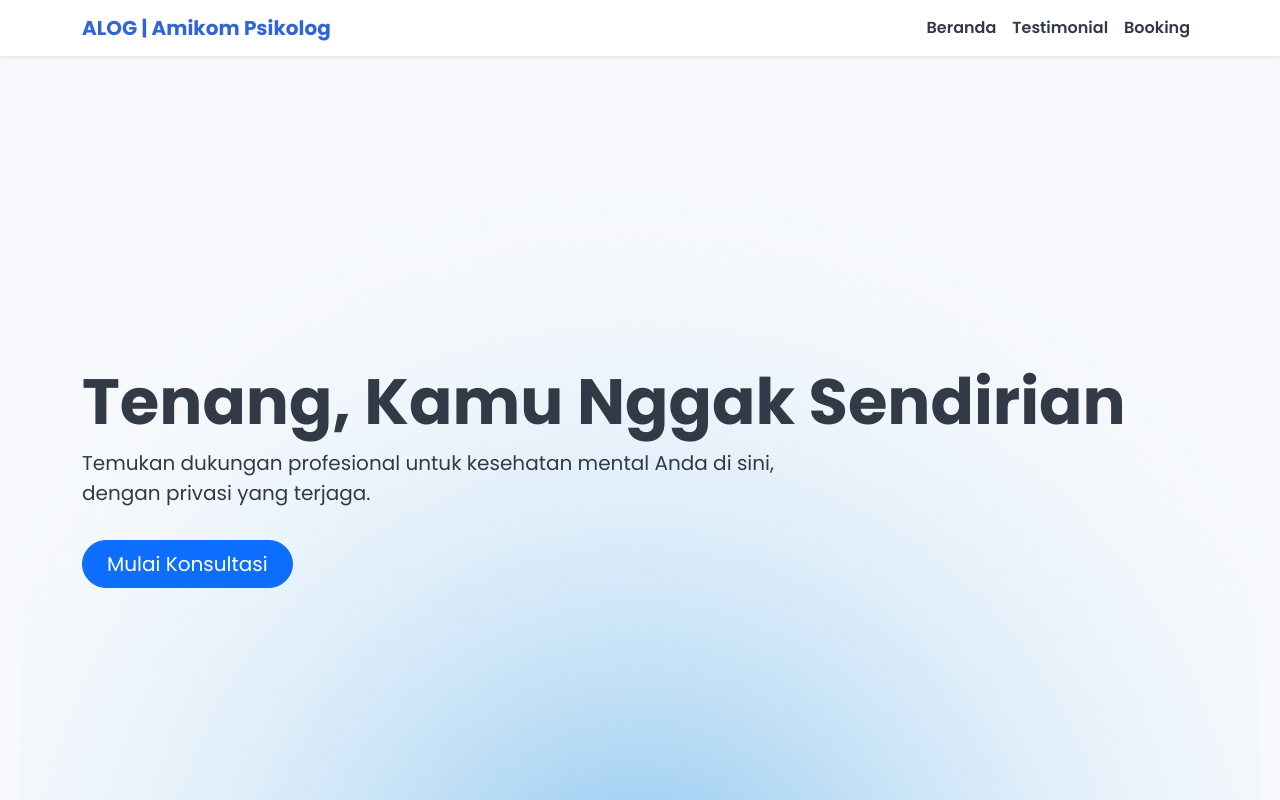
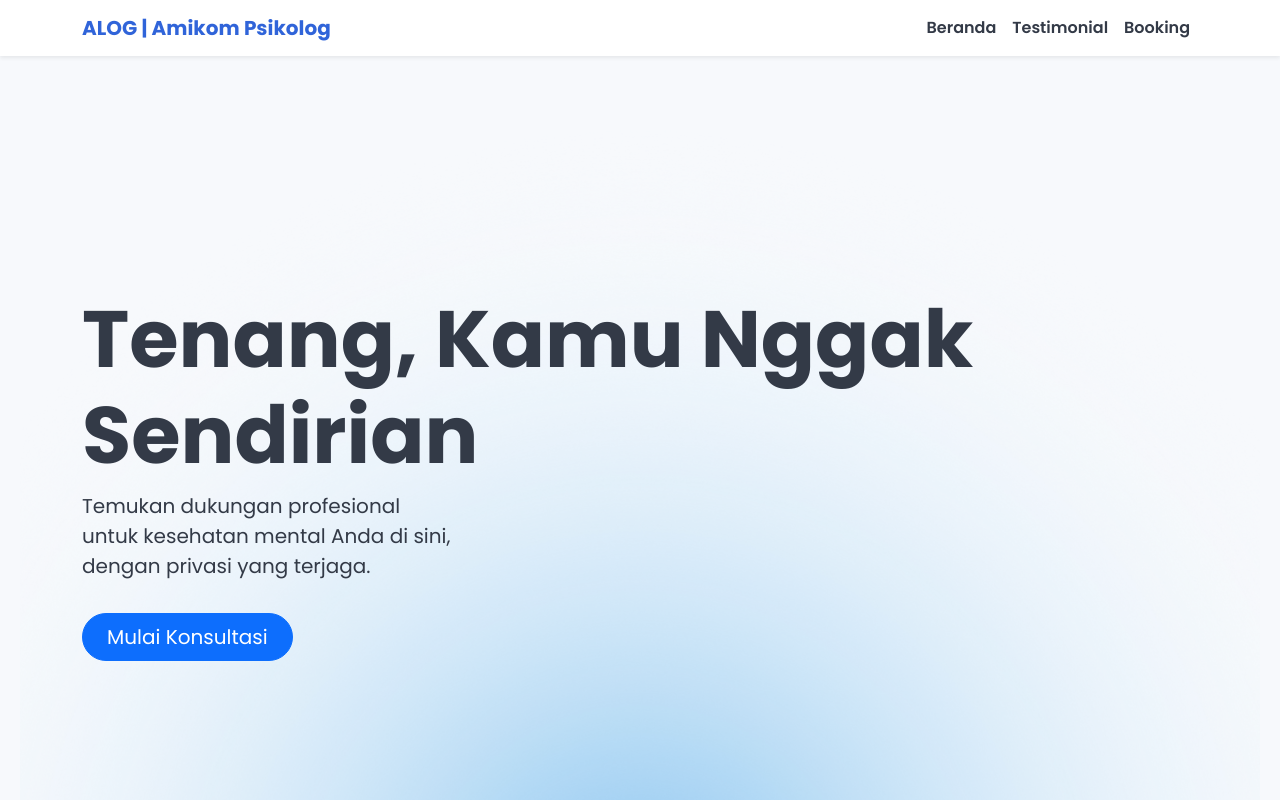
Before and after one commit to ochid23/PPW2, a plain HTML site: page index.html in a window 1280 px wide. Shown: the top 800 px of the page. Drawn offline with nearby package versions, Linux system fonts and the light colour scheme.

Commit message:
Update index.html

```diff
--- a/index.html
+++ b/index.html
@@ -38,8 +38,8 @@
     <main>
 <section id="hero" class="d-flex align-items-center text-start min-vh-100">
     <div class="container fade-in">
-        <h1 class="display-3 fw-bold">Tenang, Kamu Nggak Sendirian</h1>
-        <p class="lead col-md-8">Temukan dukungan profesional untuk kesehatan mental Anda di sini, dengan privasi yang terjaga.</p>
+        <h1 class="display-1 fw-bold">Tenang, Kamu Nggak Sendirian</h1>
+        <p class="lead col-md-4">Temukan dukungan profesional untuk kesehatan mental Anda di sini, dengan privasi yang terjaga.</p>
         <a href="layanan.html" class="btn btn-primary btn-lg rounded-pill px-4 mt-3">Mulai Konsultasi</a>
     </div>
 </section>
```
